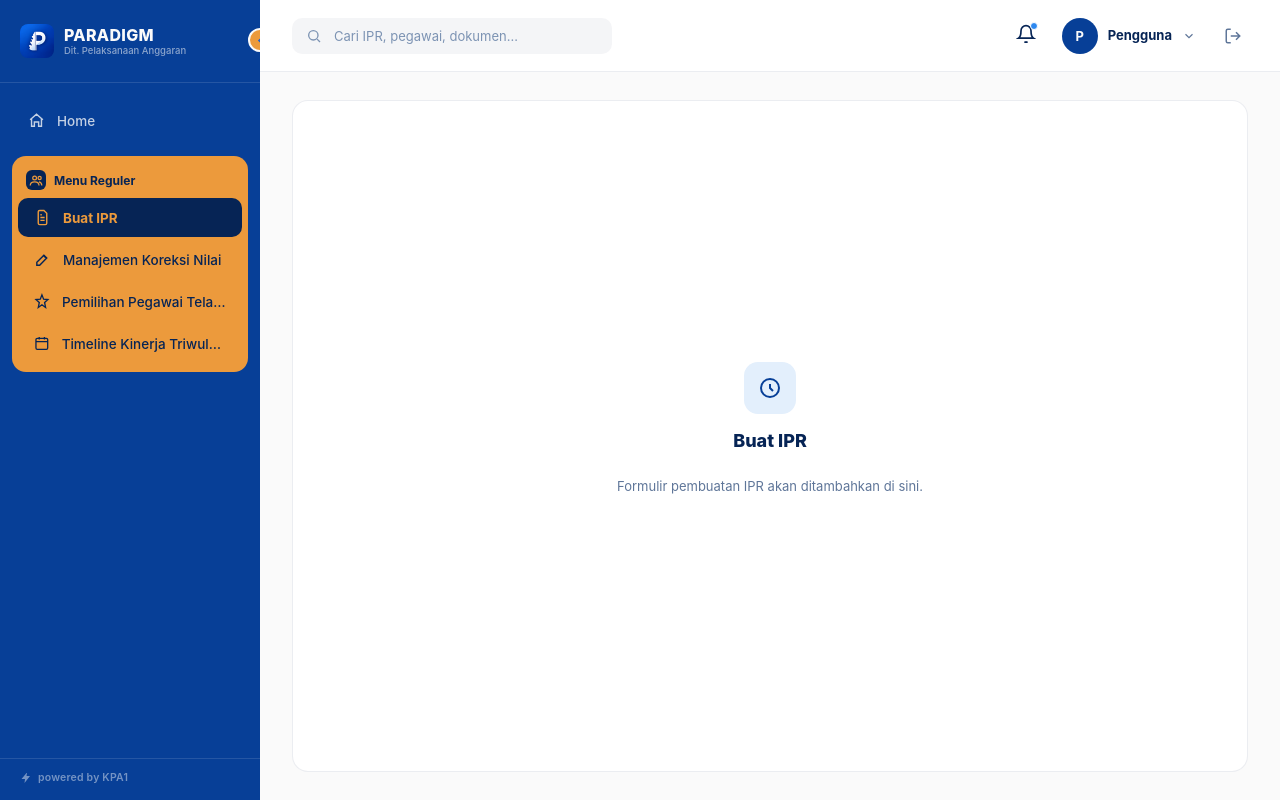
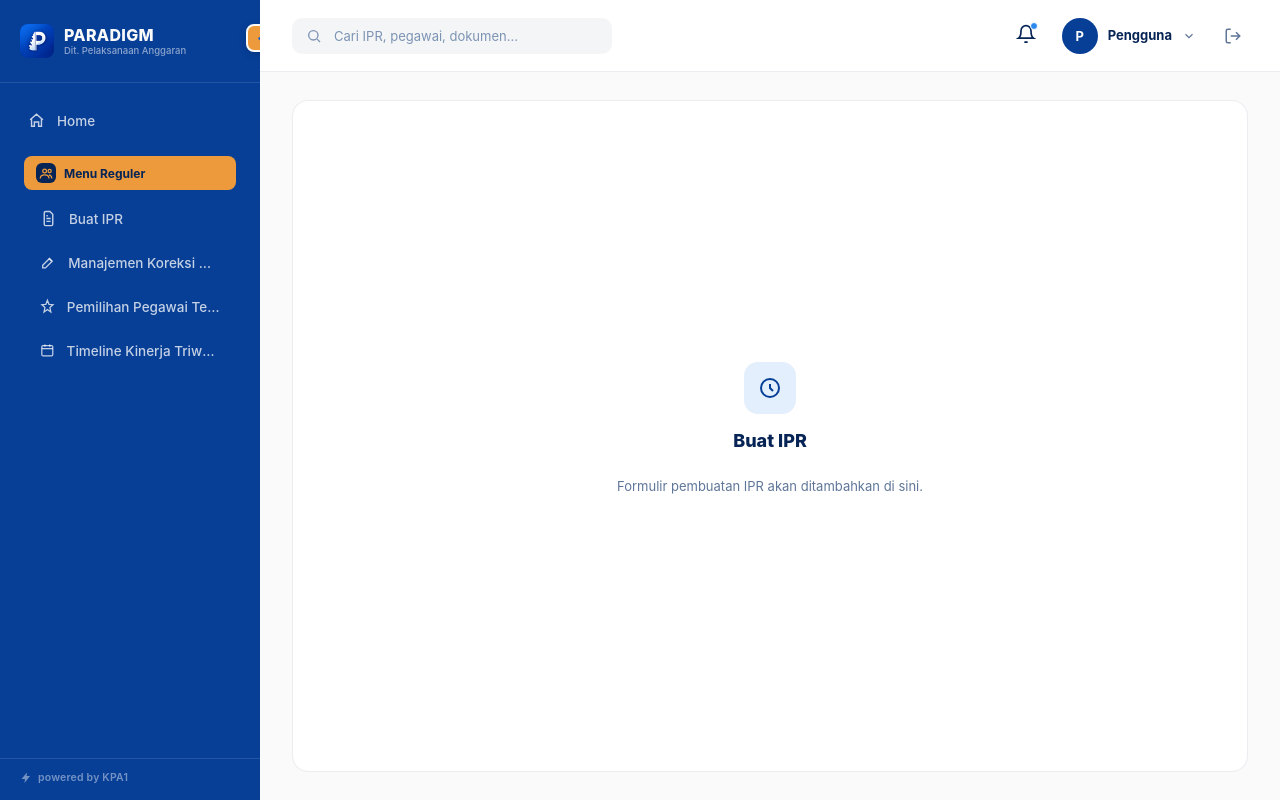
Before and after one commit to anagram-project/paradigm, a Next.js app: page /dashboard/buat-ipr in a window 1280 px wide. Built offline with nearby package versions, Linux system fonts and the light colour scheme; no server answers.

Commit message:
Perbaiki tombol toggle sidebar yang terpotong overflow

```diff
--- a/app/dashboard/layout.module.css
+++ b/app/dashboard/layout.module.css
@@ -21,14 +21,15 @@
 
 .collapseToggle {
   position: absolute;
-  top: 28px;
-  right: -12px;
-  width: 24px;
-  height: 24px;
-  border-radius: 50%;
+  top: 24px;
+  right: -14px;
+  width: 28px;
+  height: 28px;
+  border-radius: 8px;
   background: var(--amber);
   color: var(--azure);
   border: 2px solid var(--white);
+  box-shadow: 0 2px 6px rgba(6, 36, 85, 0.35);
   display: flex;
   align-items: center;
   justify-content: center;
@@ -126,13 +127,12 @@
   white-space: nowrap;
 }
 
-/* Kartu klasifikasi menu (Menu Reguler / Menu Khusus LO): satu blok warna
-   amber membungkus judul grup + item-itemnya, supaya kategori menu terlihat
-   jelas dibanding cuma label kecil. */
+/* Klasifikasi menu (Menu Reguler / Menu Khusus LO): hanya judul grupnya yang
+   diberi warna kuning (seperti pil/badge) — item-item menu di bawahnya tetap
+   pakai tampilan biru standar sidebar, sama seperti Home/Pengaturan. */
 .navGroupBox {
-  background: var(--amber);
-  border-radius: 14px;
-  padding: 6px 0 8px;
+  display: flex;
+  flex-direction: column;
   gap: 1px;
 }
 
@@ -140,7 +140,10 @@
   display: flex;
   align-items: center;
   gap: 8px;
-  padding: 8px 14px 6px;
+  padding: 7px 12px;
+  margin: 0 12px 6px;
+  border-radius: 8px;
+  background: var(--amber);
   color: var(--navy);
   font-size: 12px;
   font-weight: 700;
@@ -157,11 +160,6 @@
   align-items: center;
   justify-content: center;
   flex-shrink: 0;
-}
-
-.navGroupBox .navItem {
-  margin: 1px 6px;
-  color: var(--navy);
 }
 
 .navItem {
@@ -197,21 +195,6 @@
 .navItemActive {
   background: var(--azure);
   color: var(--white);
-  font-weight: 700;
-}
-
-/* Item di dalam kartu grup (.navGroupBox) pakai overlay putih transparan
-   untuk hover/aktif, bukan biru azure — supaya tetap kontras di atas
-   background amber. Selector digabung (.navItem.navItemBoxed) supaya
-   urutan di file tidak memengaruhi mana yang menang. */
-.navItem.navItemBoxed:hover {
-  background: rgba(6, 36, 85, 0.08);
-  color: var(--navy);
-}
-
-.navItem.navItemBoxedActive {
-  background: var(--navy);
-  color: var(--amber);
   font-weight: 700;
 }
 
```
